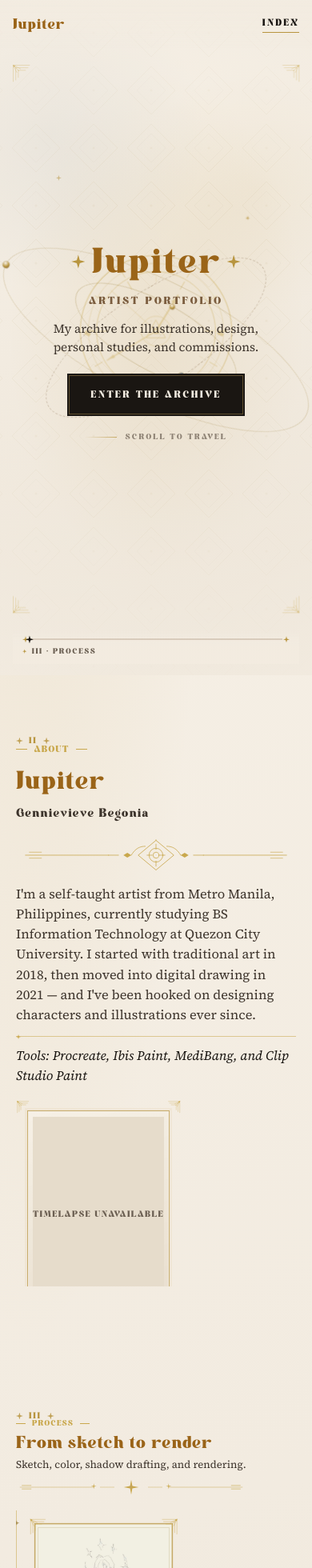
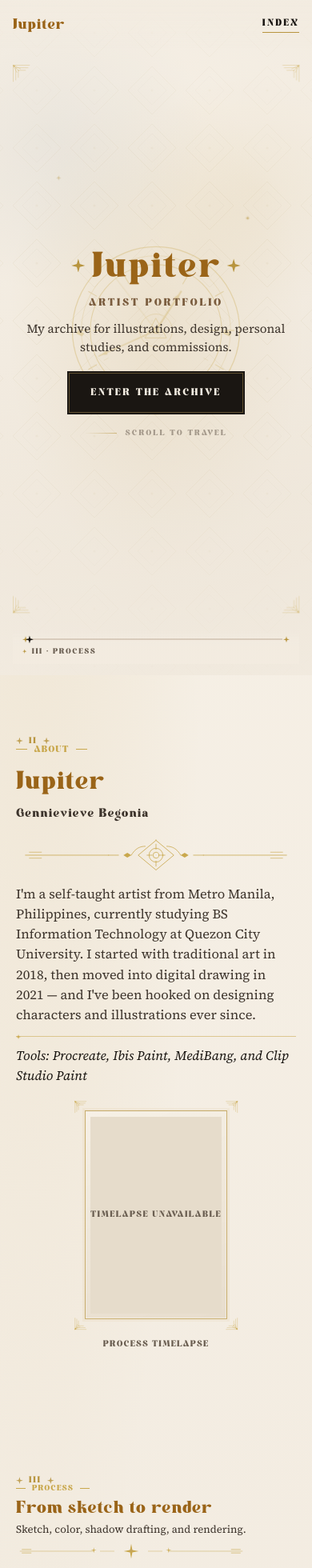
Before and after one commit to nbjupiterr/jupiter-portfolio, a React (Vite) app: page / in a window 390 px wide. Shown: the top 1960 px of the page at 80% size. Built offline with nearby package versions, Linux system fonts and the light colour scheme.

Commit message:
fix: mobile vertical layout and section scrolling
Let About/Process/Gallery/Contact grow with content on small screens, simplify the hero, stack gallery filters, and clip horizontal overflow.

```diff
--- a/src/components/ArtworkModal/ArtworkModal.module.css
+++ b/src/components/ArtworkModal/ArtworkModal.module.css
@@ -67,5 +67,6 @@
 
   .frame img {
     max-height: min(68vh, 34rem);
+    max-width: min(92vw, 48rem);
   }
 }
--- a/src/components/SectionShell/SectionShell.module.css
+++ b/src/components/SectionShell/SectionShell.module.css
@@ -55,8 +55,19 @@
 .inner {
   width: min(100%, 72rem);
   margin-inline: auto;
+  overflow-x: hidden;
+}
+
+@media (max-width: 899px) {
+  .section {
+    min-height: auto;
+    align-items: stretch;
+  }
+}
+
+@media (min-width: 900px) {
+  .inner {
     max-height: var(--content-max-height);
-  overflow-x: hidden;
     overflow-y: auto;
     overscroll-behavior: contain;
     scrollbar-width: thin;
@@ -71,7 +82,6 @@
     background: rgba(166, 139, 75, 0.55);
   }
 
-@media (min-width: 900px) {
   .section {
     width: var(--panel-width);
     height: 100dvh;
--- a/src/components/SectionShell/SectionShell.tsx
+++ b/src/components/SectionShell/SectionShell.tsx
@@ -32,7 +32,11 @@ export function SectionShell({
           {numeral}
         </span>
       ) : null}
-      <div className={styles.inner} data-allow-vertical-scroll="true">
+      <div
+        className={styles.inner}
+        data-allow-vertical-scroll="true"
+        data-section-inner="true"
+      >
         {children}
       </div>
     </section>
--- a/src/sections/About/About.module.css
+++ b/src/sections/About/About.module.css
@@ -175,6 +175,27 @@
   text-align: center;
 }
 
+@media (max-width: 899px) {
+  .layout {
+    justify-items: center;
+    text-align: left;
+  }
+
+  .copy {
+    width: 100%;
+  }
+
+  .media {
+    justify-self: center;
+    width: 100%;
+    max-width: min(100%, 20rem);
+  }
+
+  .videoShell {
+    margin-inline: auto;
+  }
+}
+
 @media (min-width: 900px) {
   .layout {
     grid-template-columns: minmax(0, 1fr) auto;
--- a/src/sections/Gallery/Gallery.module.css
+++ b/src/sections/Gallery/Gallery.module.css
@@ -224,6 +224,15 @@
     top: calc(var(--header-offset) - 0.5rem);
     left: auto;
     width: 100%;
+    flex-direction: column;
+    align-items: stretch;
+    gap: 0.75rem;
+  }
+
+  .filters {
+    margin-left: 0;
+    justify-content: flex-start;
+    gap: 0.5rem 0.85rem;
   }
 
   .row {
@@ -233,5 +242,6 @@
     overscroll-behavior-x: contain;
     padding-bottom: 0.75rem;
     scrollbar-width: thin;
+    -webkit-overflow-scrolling: touch;
   }
 }
--- a/src/sections/Hero/Hero.module.css
+++ b/src/sections/Hero/Hero.module.css
@@ -552,6 +552,28 @@
   }
 }
 
+@media (max-width: 899px) {
+  .hero {
+    content-visibility: visible;
+    contain-intrinsic-size: none;
+  }
+
+  .clock {
+    width: min(68vw, 14rem);
+    height: min(68vw, 14rem);
+    opacity: 0.34;
+  }
+
+  .content {
+    gap: 0.7rem;
+    padding-inline: 0.5rem;
+  }
+
+  .stage .orbitFrame {
+    display: none;
+  }
+}
+
 @media (min-width: 900px) {
   .hero {
     width: var(--panel-width);
--- a/src/sections/Process/Process.module.css
+++ b/src/sections/Process/Process.module.css
@@ -135,6 +135,34 @@
   line-height: 1.35;
 }
 
+@media (max-width: 899px) {
+  .stack {
+    width: 100%;
+    gap: 1.25rem;
+  }
+
+  .header {
+    max-width: none;
+  }
+
+  .stage {
+    padding-left: 0;
+    border-left: 0;
+    border-top: 1px solid var(--deco-line);
+    padding-top: 0.85rem;
+  }
+
+  .marker {
+    top: -0.18rem;
+    left: 0.1rem;
+  }
+
+  .swatch img {
+    max-width: min(100%, 18rem);
+    max-height: none;
+  }
+}
+
 @media (min-width: 900px) {
   .stack {
     grid-template-columns: repeat(4, minmax(0, 1fr));
--- a/src/styles/global.css
+++ b/src/styles/global.css
@@ -57,6 +57,22 @@ body::before {
   position: relative;
   z-index: 2;
   min-height: 100dvh;
+}
+
+@media (max-width: 899px) {
+  html,
+  body {
+    overflow-x: clip;
+  }
+
+  #about,
+  #process,
+  #gallery,
+  #contact {
+    min-height: auto;
+    height: auto;
+    align-items: stretch;
+  }
 }
 
 img,
```
Lines whose indentation alone changed are shown as unchanged.
